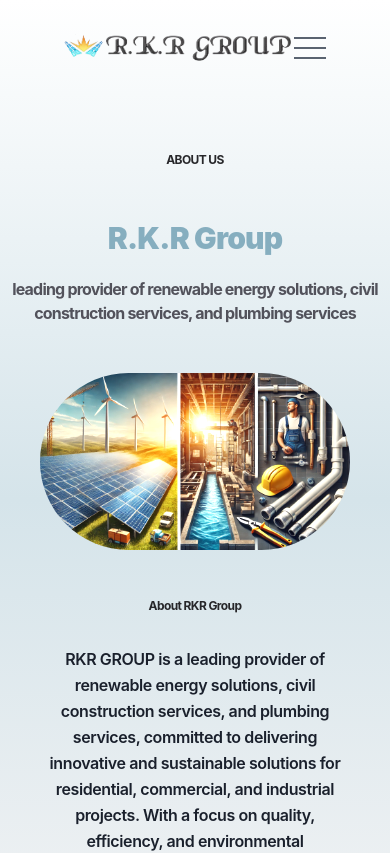
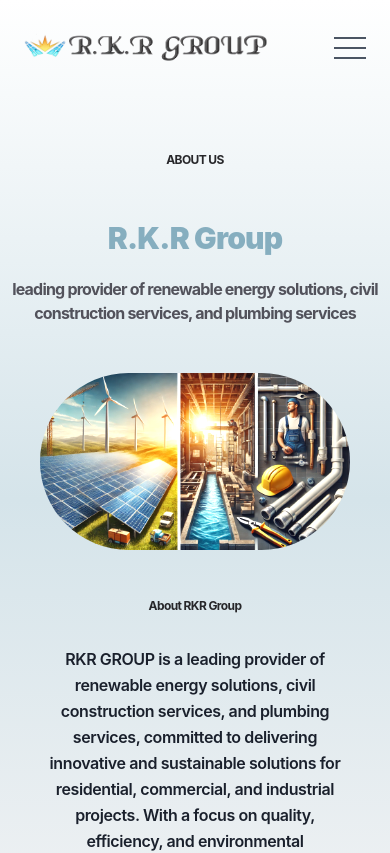
Before and after one commit to Subho808/RKRGroup, a React (Vite) app: page /about in a window 390 px wide. Shown: the top 853 px of the page. Built offline with nearby package versions, Linux system fonts and the light colour scheme.

Commit message:
navbar correction

```diff
--- a/src/components/Footer_2.jsx
+++ b/src/components/Footer_2.jsx
@@ -22,7 +22,7 @@ function Footer() {
 
           <div className="flex flex-row items-center gap-3 pt-3">
             <span><IoIosMail /> </span>
-            <span>http://www.corporate@grouprkr.co.in/</span>
+            <span>www.corporate@grouprkr.co.in</span>
             </div>
           <div className="flex gap-3">
             <span><FaPhoneAlt /> </span>
--- a/src/components/Navbar_2.jsx
+++ b/src/components/Navbar_2.jsx
@@ -20,35 +20,31 @@ export default function Navbar() {
 
   return (
     <div
-      className={`flex items-center justify-center py-8 px-16 fixed z-50 w-screen transition-all duration-300 ${
+      className={`flex items-center justify-center py-8 px-6 md:px-16 fixed z-50 w-screen transition-all duration-300 ${
         isScrolled
           ? "bg-gradient-to-b from-white to-transparent"
           : "bg-transparent"
       }`}
     >
       <div className="flex items-center justify-between w-full">
-        <div>
-          {/* LOGO */}
+        {/* LOGO - Always on the left */}
         <a href="/">
-            <img
-              src={rkrGrp}
-              className="h-8"
-              alt="logo"
-            />
+          <img src={rkrGrp} className="h-8 md:h-10 lg:h-12" alt="logo" />
         </a>
-        </div>
 
-        <nav>
-          <section className="MOBILE-MENU flex lg:hidden">
+        {/* HAMBURGER MENU (Only in mobile view) */}
+        <section className="lg:hidden">
           <div
-              className="HAMBURGER-ICON space-y-2"
+            className="HAMBURGER-ICON space-y-2 ml-auto"
             onClick={() => setIsNavOpen((prev) => !prev)}
           >
-              <span className="block h-0.5 w-8 animate-pulse bg-gray-600"></span>
-              <span className="block h-0.5 w-8 animate-pulse bg-gray-600"></span>
-              <span className="block h-0.5 w-8 animate-pulse bg-gray-600"></span>
+            <span className="block h-0.5 w-8 bg-gray-600"></span>
+            <span className="block h-0.5 w-8 bg-gray-600"></span>
+            <span className="block h-0.5 w-8 bg-gray-600"></span>
           </div>
+        </section>
 
+        {/* MOBILE MENU OVERLAY */}
         <div className={isNavOpen ? "showMenuNav" : "hideMenuNav"}>
           <div
             className="CROSS-ICON absolute top-0 right-0 px-8 py-8"
@@ -82,8 +78,8 @@ export default function Navbar() {
             </li>
           </ul>
         </div>
-          </section>
 
+        {/* DESKTOP MENU */}
         <ul className="DESKTOP-MENU hidden space-x-12 font-semibold lg:flex">
           <li>
             <a
@@ -118,9 +114,9 @@ export default function Navbar() {
             </a>
           </li>
         </ul>
-        </nav>
       </div>
 
+      {/* INLINE STYLES FOR MENU TOGGLE */}
       <style>
         {`
           .hideMenuNav {
```
Lines whose indentation alone changed are shown as unchanged.
